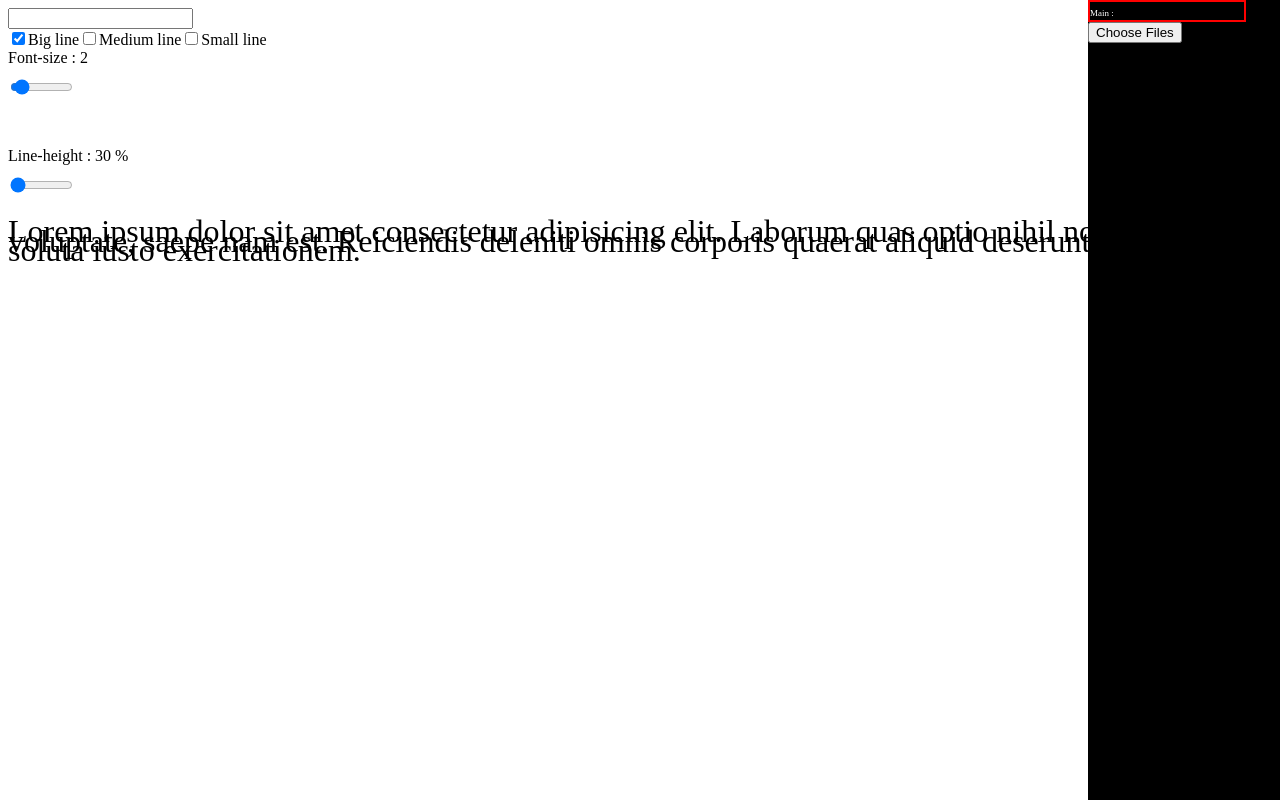
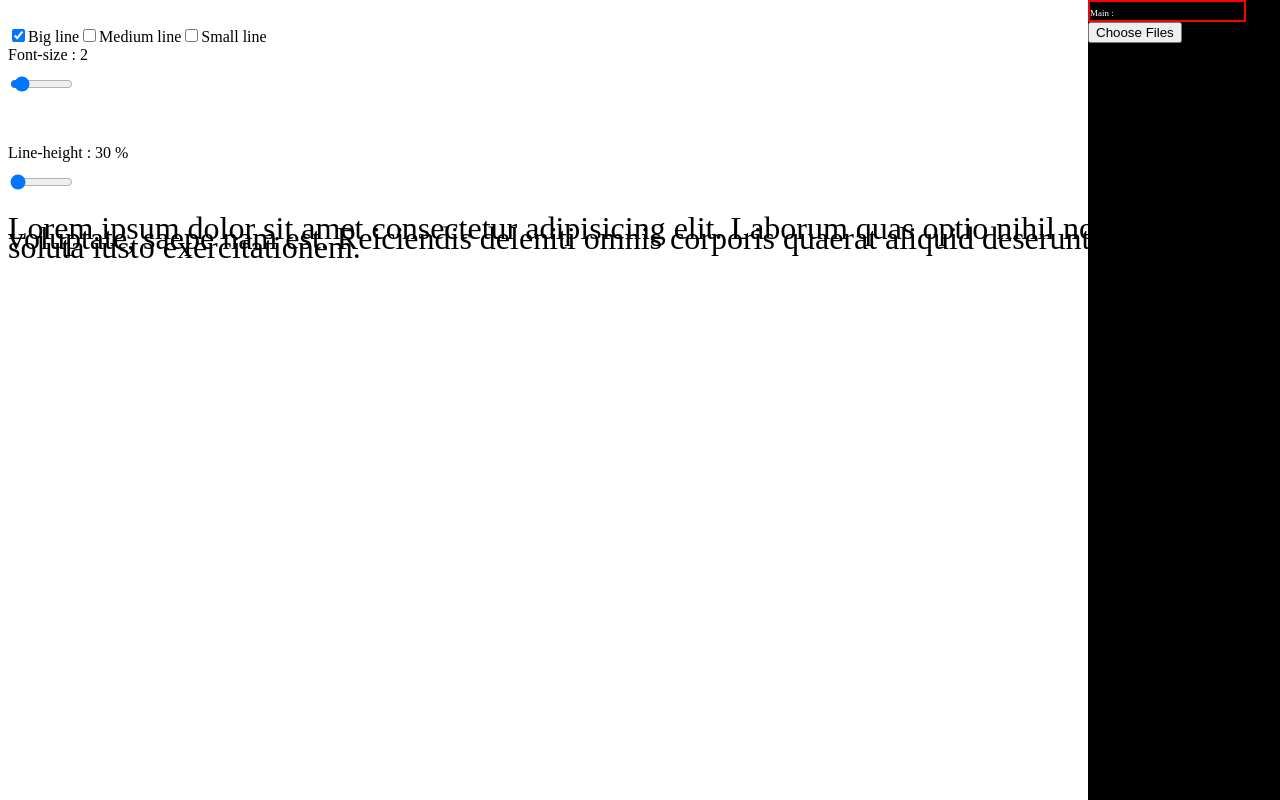
Before and after one commit to Mika-Otter/REACT_Ri7-ProjectF, a React (Vite) app: page / in a window 1280 px wide. Built offline with nearby package versions, Linux system fonts and the light colour scheme.

Commit message:
DONE: small css change evening

```diff
--- a/components/testText/testText.module.scss
+++ b/components/testText/testText.module.scss
@@ -1,4 +1,4 @@
-@import url(../../public/styles/_global.scss);
+@import "../../public/styles/_global";
 
 .test__view {
     display: flex;
@@ -25,3 +25,10 @@
         font-family: "Nacelle-Bold";
     }
 }
+
+.test__text {
+    input {
+        border: none;
+        color: $black-color;
+    }
+}
--- a/public/styles/_global.scss
+++ b/public/styles/_global.scss
@@ -6,3 +6,5 @@
     font-family: "Nacelle-Bold";
     src: url(../typefaces/Nacelle-Bold.otf);
 }
+
+$black-color: #141212;
```
